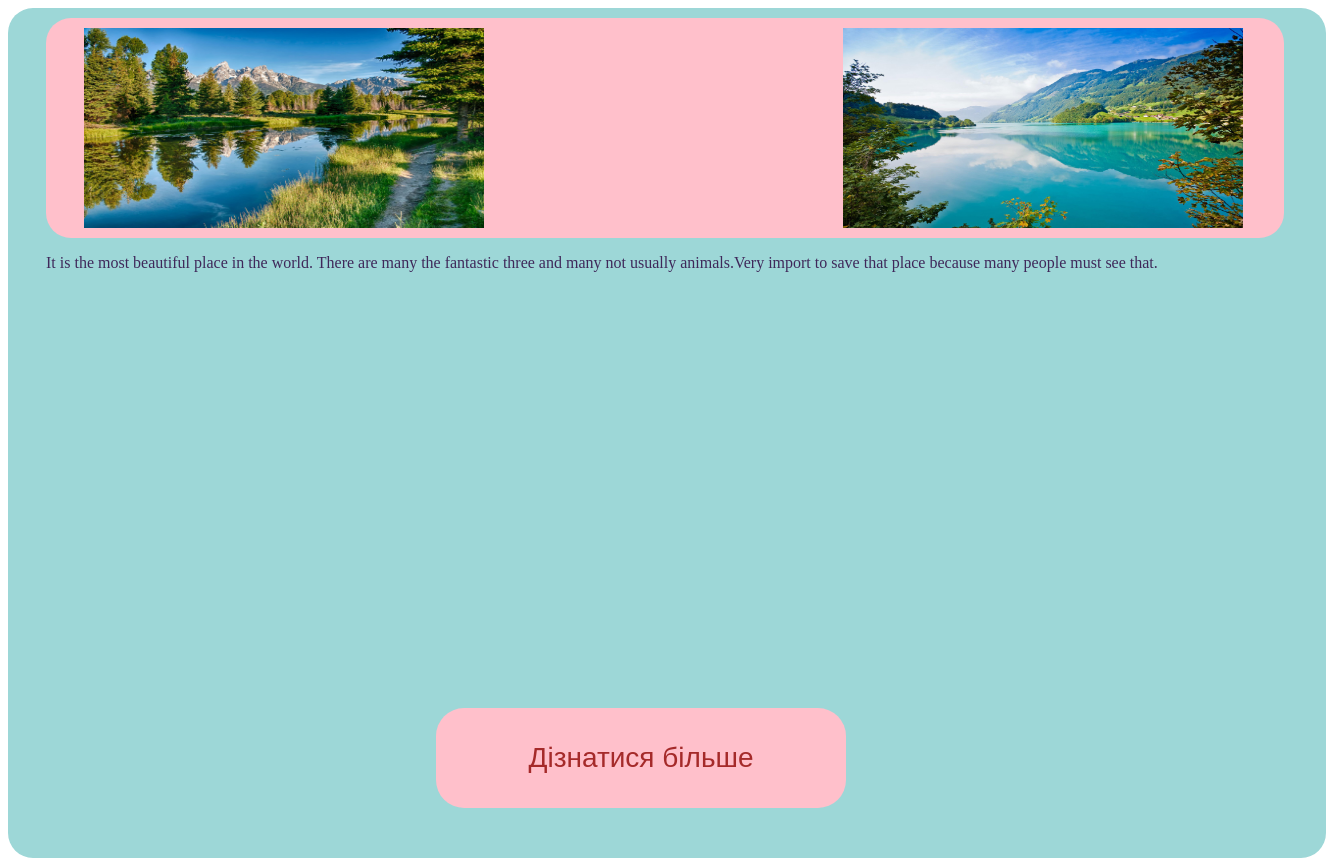
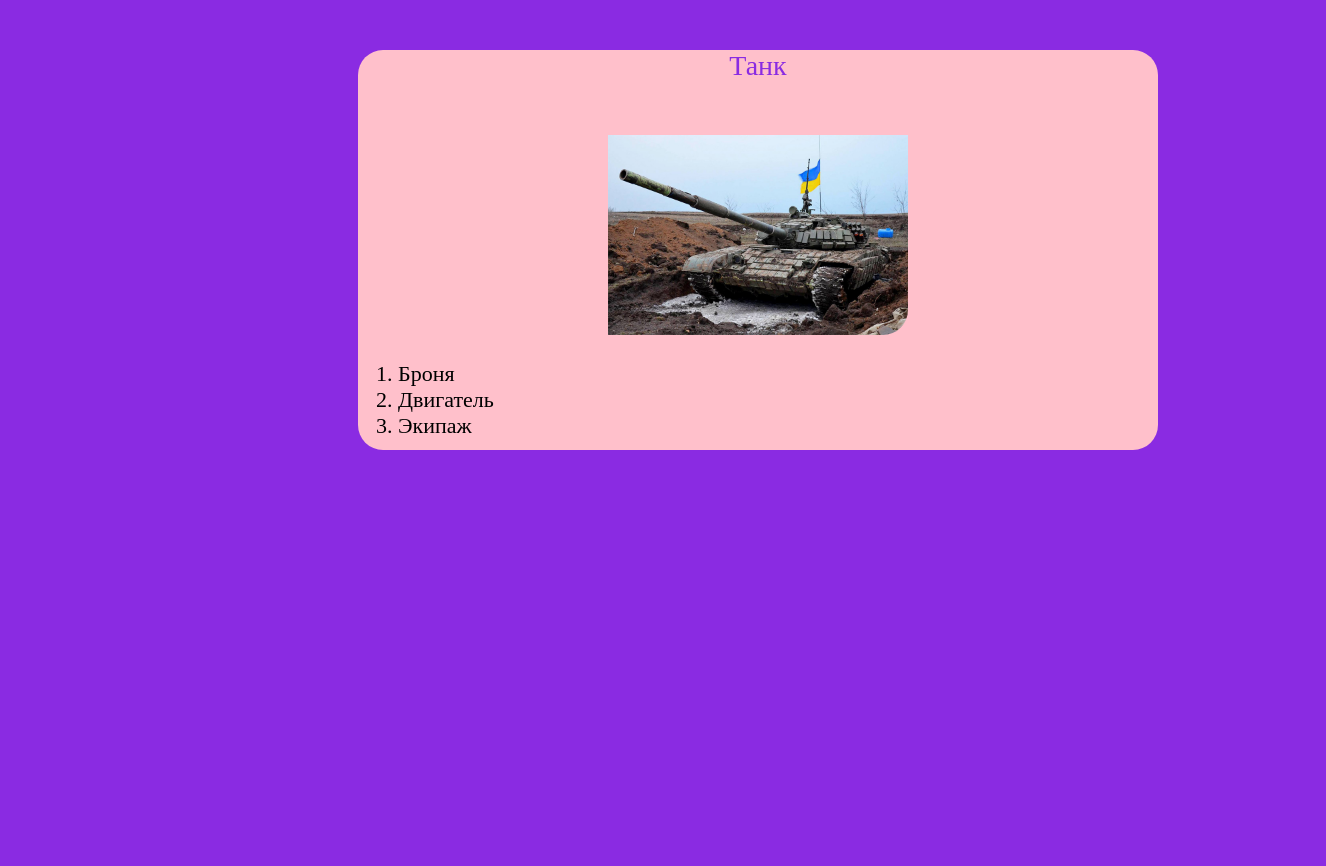
Before and after one commit to Vanaprotsenko/html, a plain HTML site: page index.html in a window 1280 px wide. Shown: the whole page, 1326 px wide, since content can reach past the window. After the commit the page ends 800 px from the top, so only its background shows below. Drawn offline with Linux system fonts and the light colour scheme.

Commit message:
Task 2. У меня почему то не получается закруглить фото

```diff
--- a/index.html
+++ b/index.html
@@ -8,27 +8,17 @@
     <link rel="stylesheet" href="style.css">
 </head>
 <body>
-    <div class="div">
+   <div>
+    <p class="name">Танк</p>
+    <img src="tank.jpg" alt="" class="ta">
+        <ol class="number">
+            <li>Броня</li>
+            <li>Двигатель</li>
+            <li>Экипаж</li>
+          </ol>
 
-    <div>
-        <img src="pri.jpg" alt="">
-        <img src="pri_2.jpg" alt="" class="two">
+   </div>
 
-    </div>
-    <p>
-        It is the most beautiful place in the world. There are many
-        the fantastic three and many not usually animals.Very import
-        to save that place because many people must see that.
-       </p>
-    <button>Дізнатися більше</button>
-
-
-
-    </div>
-
-
-
-    </div>
 
 </body>
 </html>
--- a/style.css
+++ b/style.css
@@ -1,39 +1,30 @@
-.div{
-    width: 1280px;
-    height: 840px;
-    background-color: rgb(157, 215, 215);
+body{
+    background-color: blueviolet;
 }
 div{
-    width: 1200px;
-    height: 210px;
+    width: 800px;
+    height: 400px;
     background-color: pink;
     border-radius: 25px;
-    padding-left: 38px;
-    padding-top: 10px;
+    margin-left: 350px;
+    margin-top: 50px;
 }
-img{
-    width:400px;
-    height:200px;
+.ta{
 
+    width: 300px;
+    height: 200px;
+    padding-left: 250px;
+    padding-top: 25px;
+    border-radius: 25px;
 }
-.two{
-    width: 400px;
-    height: 200px;
-    padding-left: 355px;
+.name{
+
+    color:blueviolet;
+    font-size:28px;
+    text-align: center;
 }
-button{
-    border:none;
-    width: 410px;
-    height: 100px;
-    text-align: center;
-    font-size: 28px;
-    margin-top:420px;
-    margin-left: 390px;
-    border-radius: 28px;
-    background-color: pink;
-    color:brown;
+.number{
+    color:black;
+    font-size:22px;
+    font-style:initial;
 }
-p{
-    font-size: medium;
-    color:rgb(63, 40, 90);
-}
```
Also changed, not shown: tank.jpg (added).
